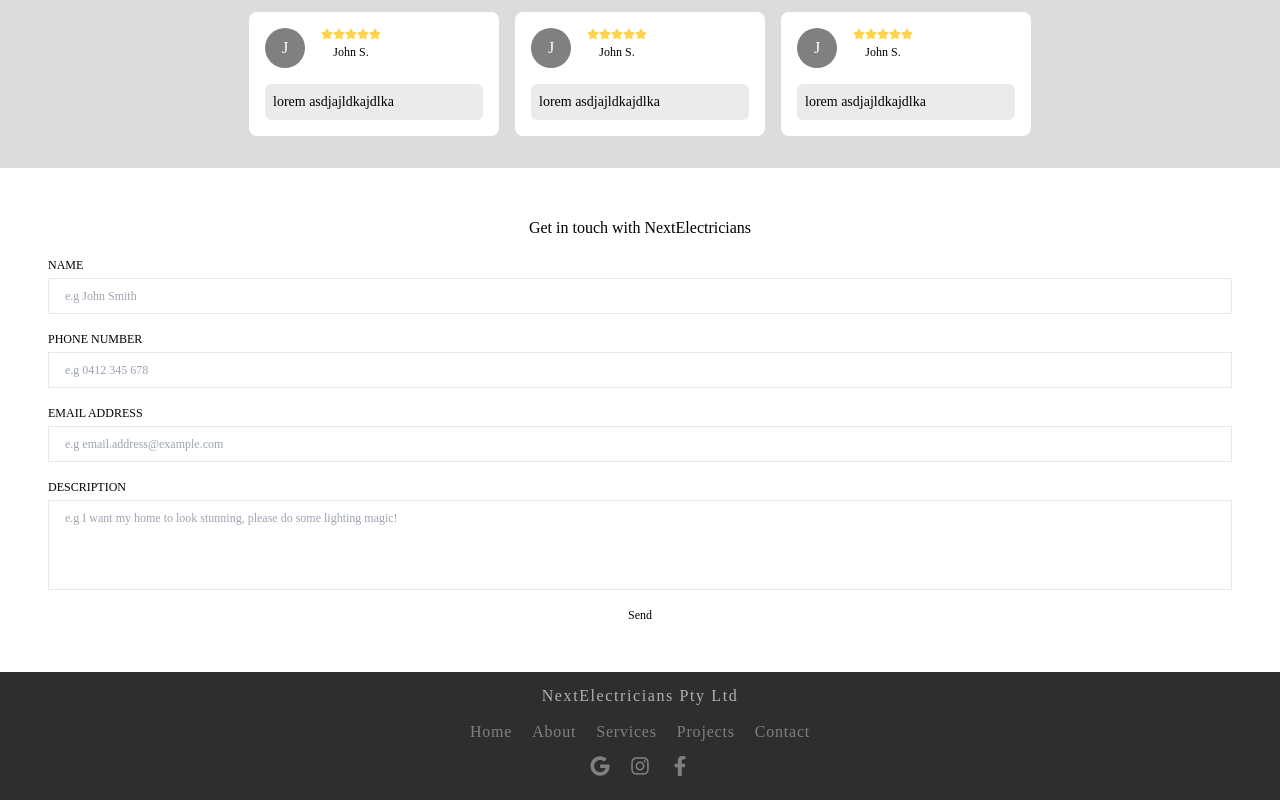
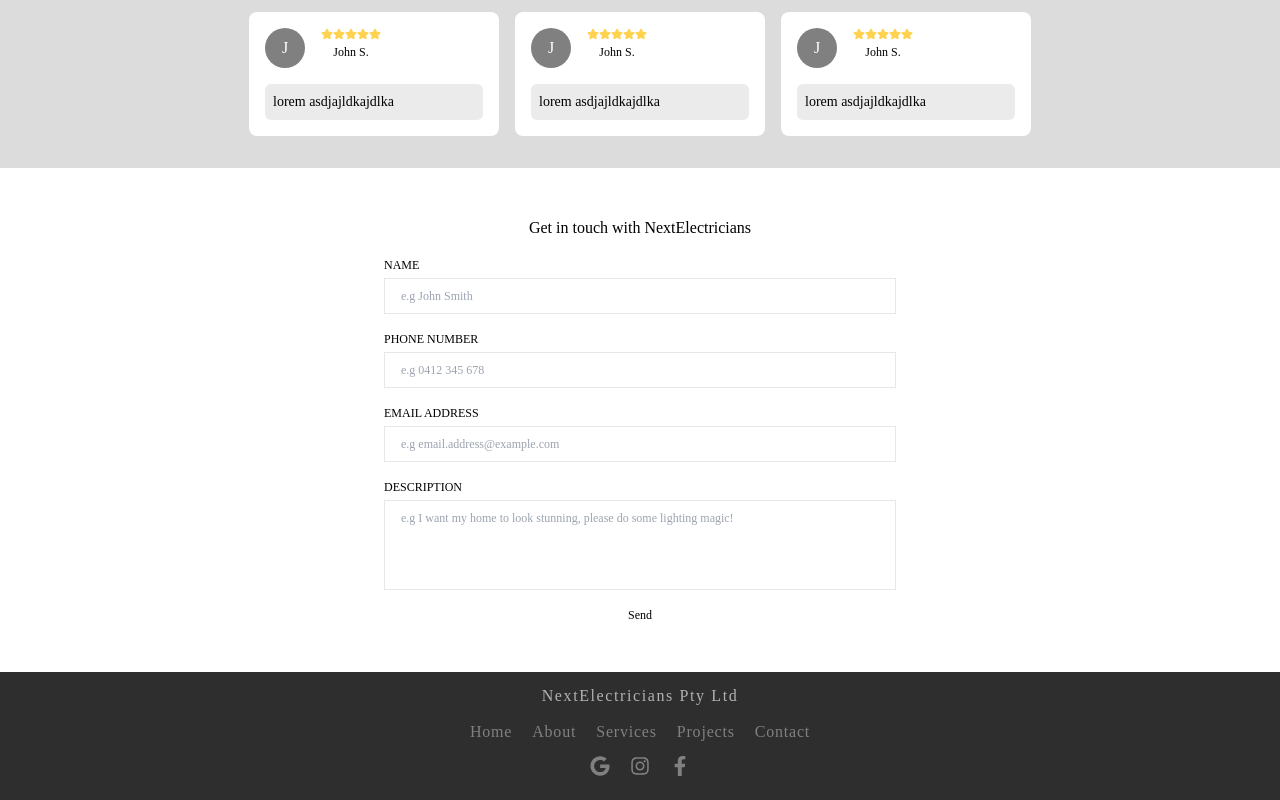
Before and after one commit to Wazmond/next-electricians, a Next.js app: page / in a window 1280 px wide. Shown: the part 1680-2480 px from the top of the page. Built offline with nearby package versions, Linux system fonts and the light colour scheme; a web font is replaced by a local one.

Commit message:
Adjusted sizing of contact form

```diff
--- a/src/app/(frontend)/(home)/contact.tsx
+++ b/src/app/(frontend)/(home)/contact.tsx
@@ -14,7 +14,7 @@ const Contact = () => {
     <div className="w-full bg-white font-robotoSerif flex flex-col items-center gap-4 py-12 px-12">
       <h2>Get in touch with NextElectricians</h2>
 
-      <form onSubmit={handleSubmit} method="post" className="flex flex-col gap-4 text-[12px] w-full">
+      <form onSubmit={handleSubmit} method="post" className="flex flex-col gap-4 text-[12px] w-full max-w-lg">
         <InputField state name="name" title="Name" type="text" placeholder='e.g John Smith'/>
         <InputField state name="phone" title="Phone Number" type="tel" placeholder='e.g 0412 345 678' />
         <InputField state name="email" title="Email Address" type="email" placeholder='e.g email.address@example.com'/>
```
